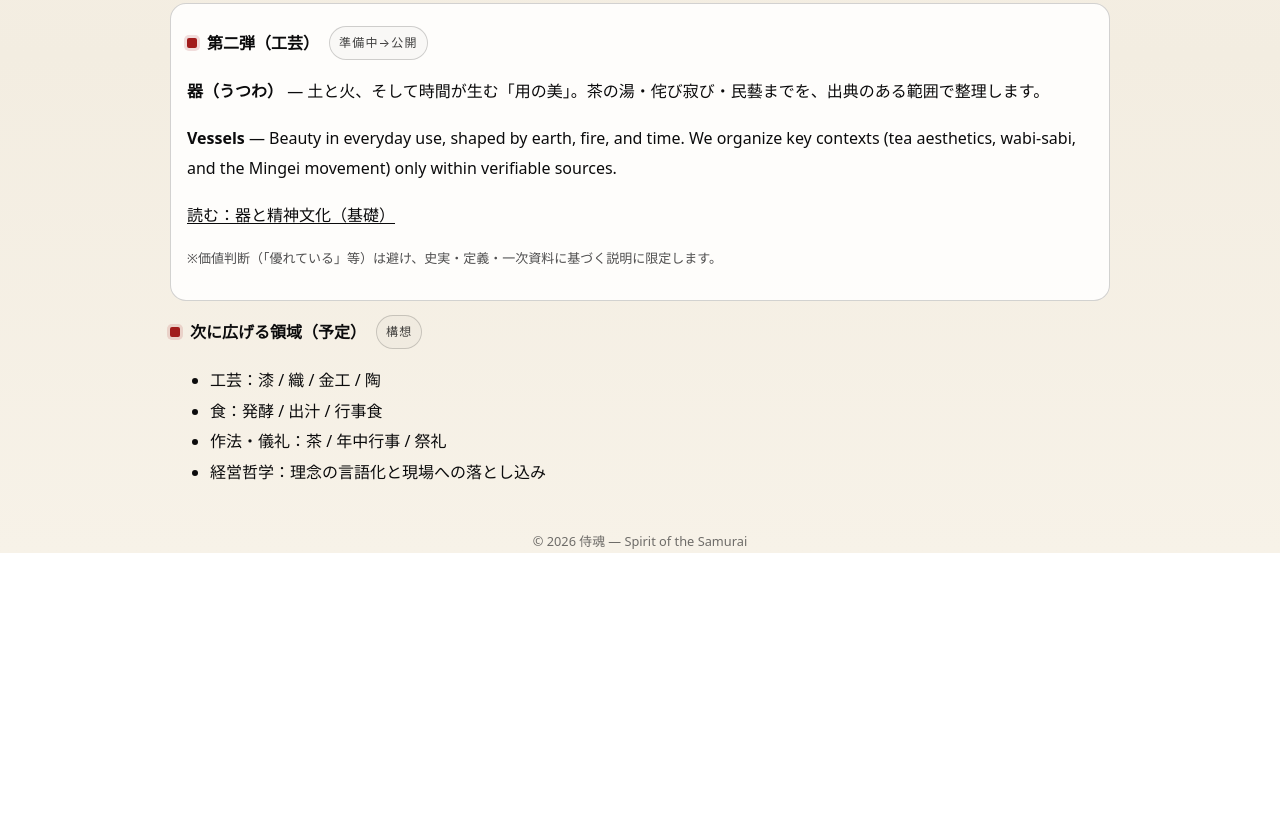
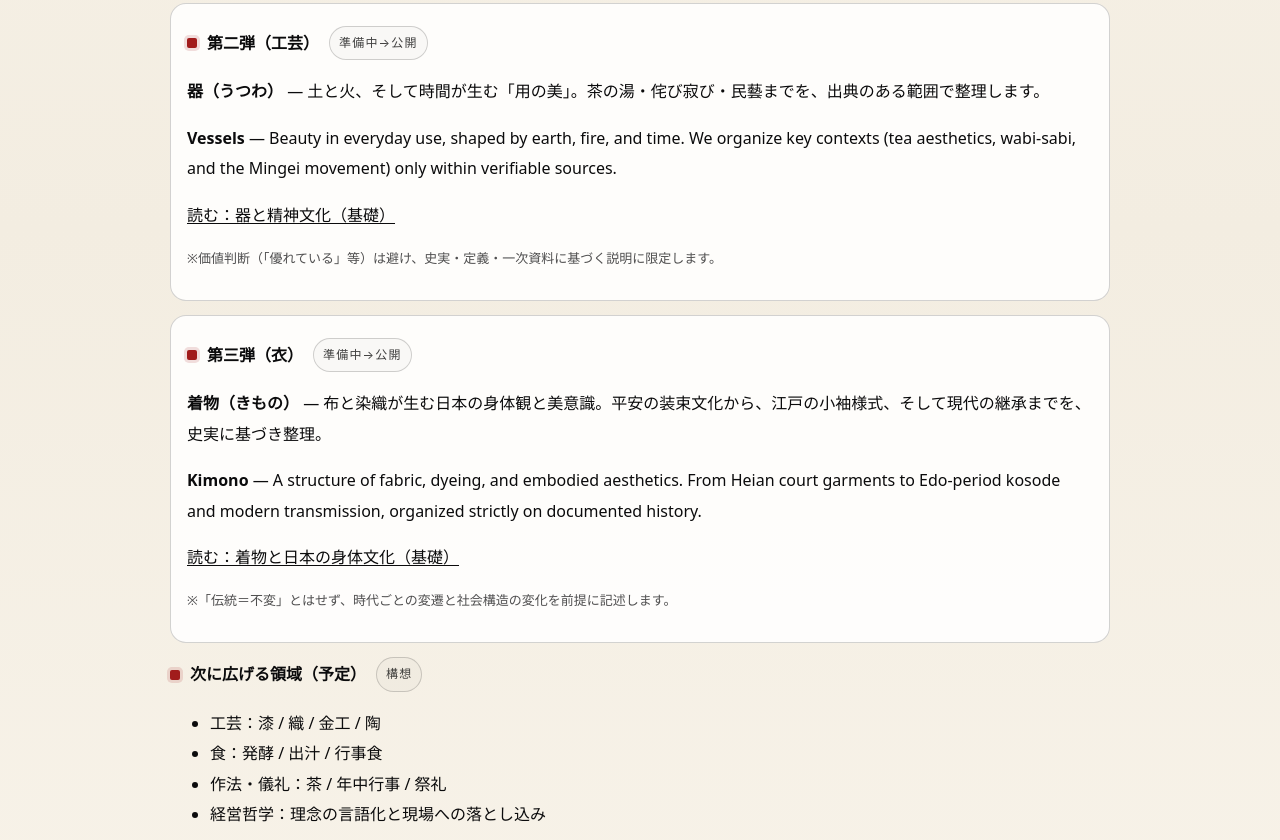
Before and after one commit to masaya031417-coder/samuraidamashii, a plain HTML site: page archive/index.html in a window 1280 px wide. Shown: the part 444-1284 px from the top of the page. Before the commit the page ends 997 px from the top, so only its background shows below. Drawn offline with Linux system fonts and the light colour scheme.

Commit message:
Add content about kimono and its cultural significance

```diff
--- a/archive/index.html
+++ b/archive/index.html
@@ -56,6 +56,18 @@
         ※価値判断（「優れている」等）は避け、史実・定義・一次資料に基づく説明に限定します。
        </p>
     </div>
+    <div class="card">
+      <div class="title"><span class="dot"></span><strong>第三弾（衣）</strong> <span class="tag">準備中→公開</span></div>
+      <p><strong>着物（きもの）</strong> — 布と染織が生む日本の身体観と美意識。平安の装束文化から、江戸の小袖様式、そして現代の継承までを、史実に基づき整理。</p>
+      <p><strong>Kimono</strong> — A structure of fabric, dyeing, and embodied aesthetics. From Heian court garments to Edo-period kosode and modern transmission, organized strictly on documented history.</p>
+      <p>
+        <a href="/archive/kimono.html">読む：着物と日本の身体文化（基礎）</a>
+      </p>
+      <p class="note">
+        ※「伝統＝不変」とはせず、時代ごとの変遷と社会構造の変化を前提に記述します。
+      </p>
+    </div>
+
 
       <div class="title"><span class="dot"></span><strong>次に広げる領域（予定）</strong> <span class="tag">構想</span></div>
       <ul>
```
